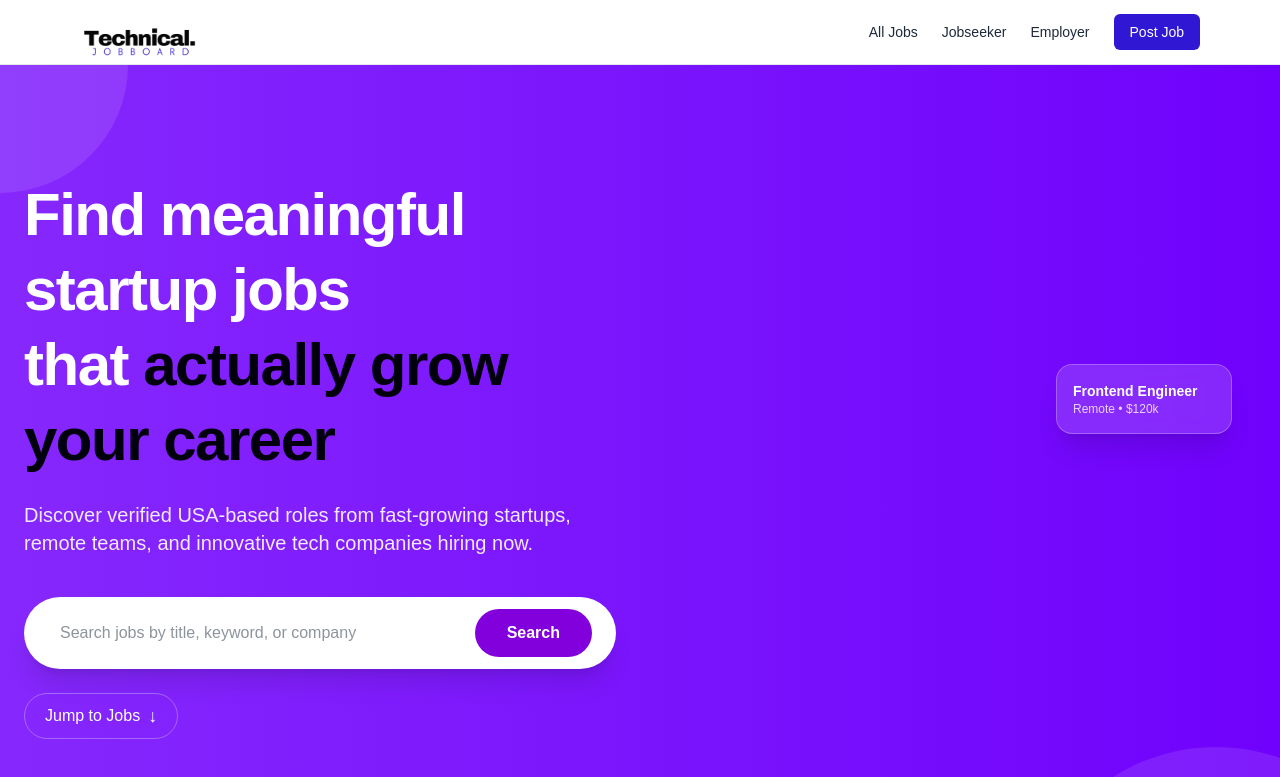
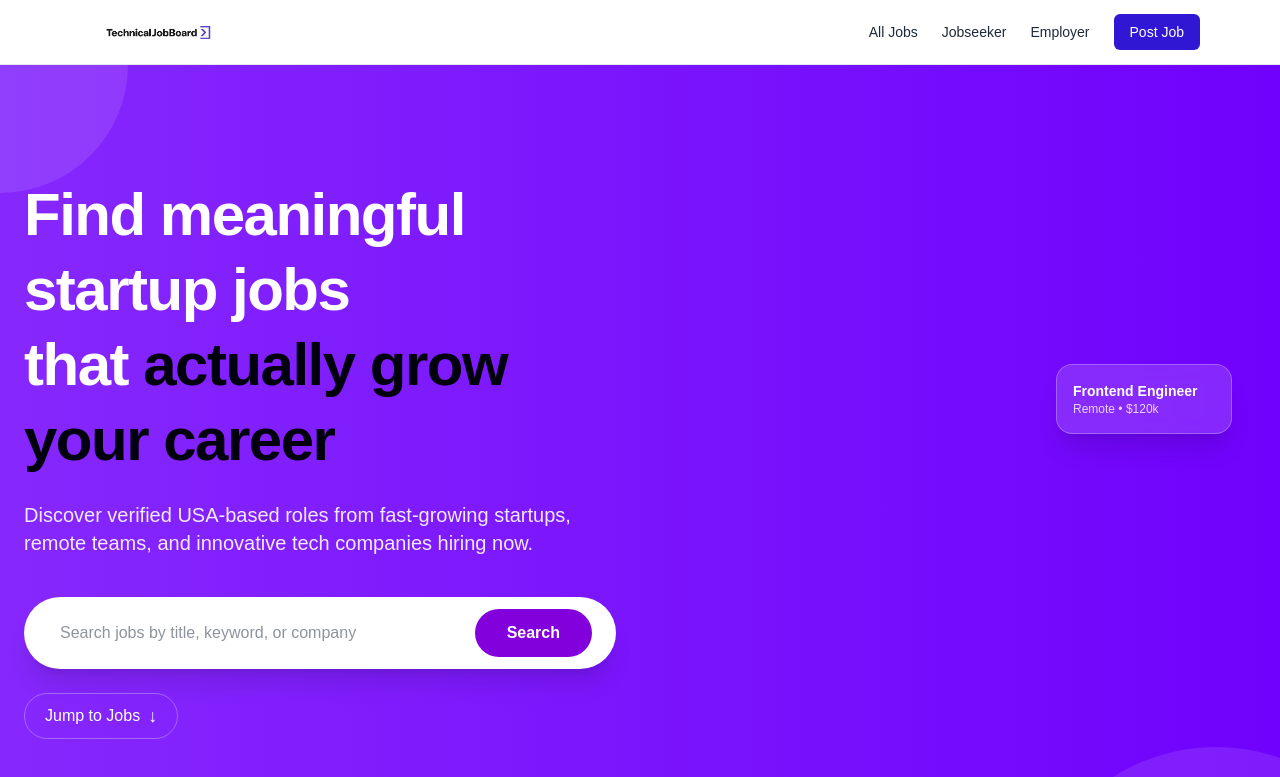
Before and after one commit to adebisidolapo/technicaljobboard, a Next.js app in the folder jobboard/: page / in a window 1280 px wide. Shown: the top 777 px of the page. Built offline with nearby package versions, Linux system fonts and the light colour scheme.

Commit message:
update logo

```diff
--- a/jobboard/app/layout.tsx
+++ b/jobboard/app/layout.tsx
@@ -18,10 +18,10 @@ export default function RootLayout({
         <header className="w-full bg-white border-b border-gray-200">
           <div className="max-w-6xl mx-auto px-4 h-16 flex items-center justify-between">
 
-            {/* Logo */}
+            {/* Technicaljoblogo */}
             <div className="flex items-center">
               <img
-                src="/logo.png"
+                src="/Technicaljoblogo.png"
                 alt="TechnicalJobboard"
                 className="h-15 w-auto object-contain"
               />
--- a/jobboard/app/page.tsx
+++ b/jobboard/app/page.tsx
@@ -301,7 +301,7 @@ export default function Home() {
 
       <div className="flex flex-col items-center">
         <img
-          src="/logo-removebg-preview.png"
+          src="/Technicaljoblogo-removebg-preview.png"
           alt="TechnicalJobboard Logo"
           className="w-36 object-contain mb-4"
         />
--- a/jobboard/components/Header.tsx
+++ b/jobboard/components/Header.tsx
@@ -26,7 +26,7 @@ useEffect(() => {
     <header className="bg-gray-50 border-b border-gray-200">
       <div className="max-w-6xl mx-auto px-4 py-4 flex items-center justify-between">
 
-        {/* LOGO */}
+        {/* Technicaljoblogo */}
         <Link href="/" className="text-xl font-bold text-gray-900">
           Technical<span className="text-blue-600">Jobboard</span>
         </Link>
```
Also changed, not shown: jobboard/public/Technicaljoblogo-removebg-preview.png (added), jobboard/public/Technicaljoblogo.png (added).
